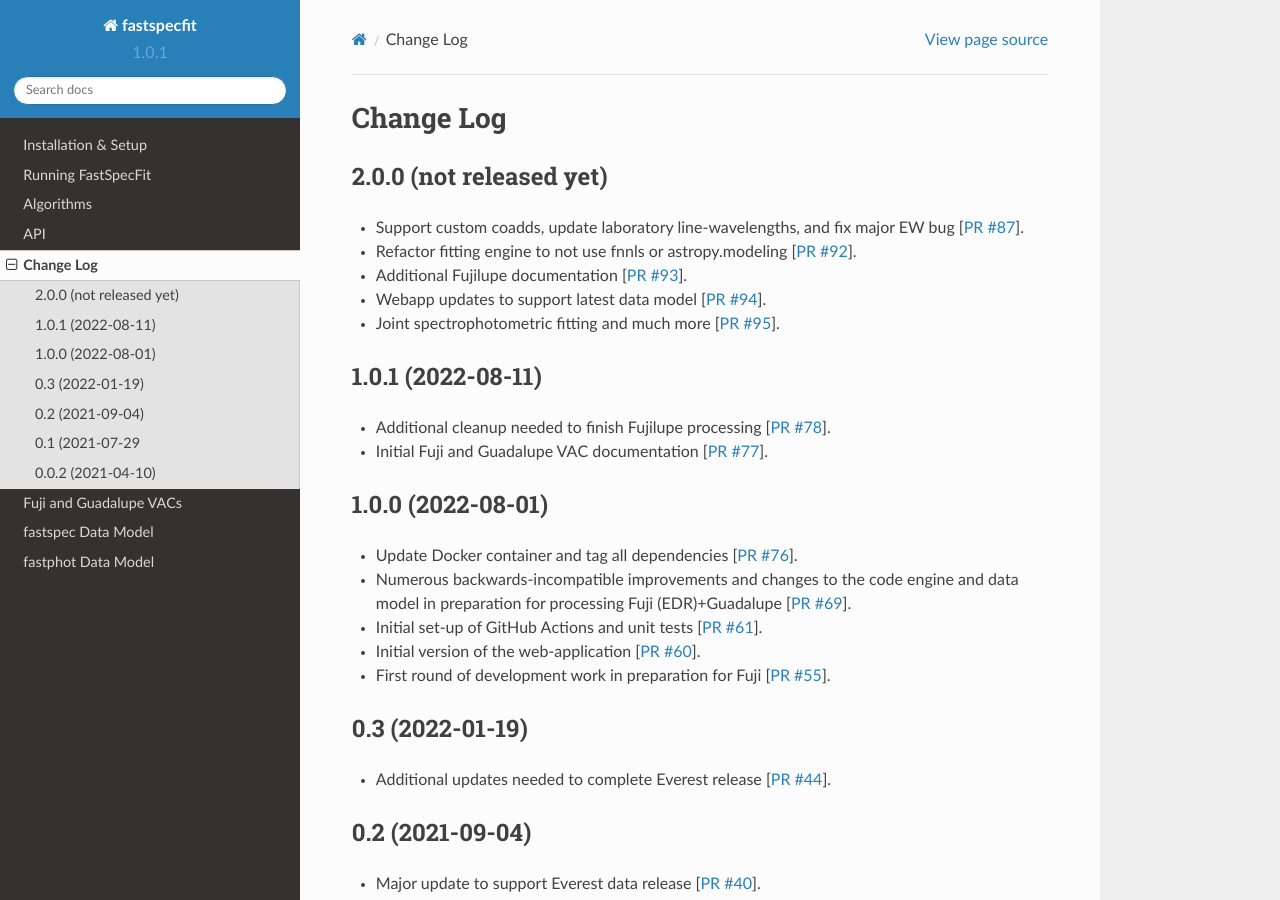
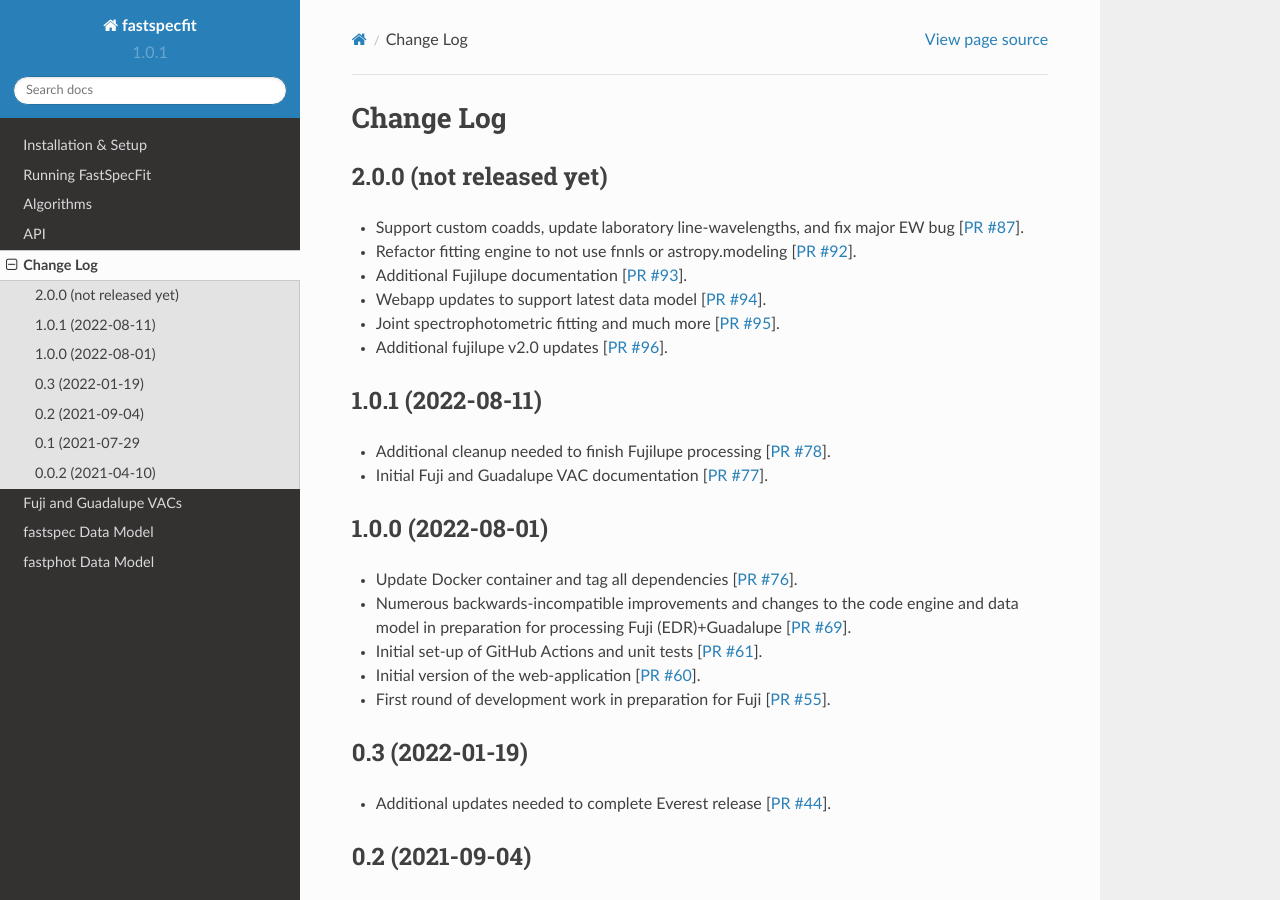
Before and after one commit to desihub/fastspecfit, a Sphinx documentation site: the page built from doc/changes.rst, in a window 1280 px wide and 900 px high. Built offline with Sphinx 7.4.7 and the Read the Docs theme 2.0.0, drawn with Linux system fonts in a browser that asks for light colours.

Commit message:
update change log

```diff
--- a/doc/changes.rst
+++ b/doc/changes.rst
@@ -11,12 +11,14 @@ Change Log
 * Additional Fujilupe documentation [`PR #93`_].
 * Webapp updates to support latest data model [`PR #94`_].
 * Joint spectrophotometric fitting and much more [`PR #95`_].
+* Additional fujilupe v2.0 updates [`PR #96`_].
 
 .. _`PR #87`: https://github.com/desihub/fastspecfit/pull/87
 .. _`PR #92`: https://github.com/desihub/fastspecfit/pull/92
 .. _`PR #93`: https://github.com/desihub/fastspecfit/pull/93
 .. _`PR #94`: https://github.com/desihub/fastspecfit/pull/94
 .. _`PR #95`: https://github.com/desihub/fastspecfit/pull/95
+.. _`PR #96`: https://github.com/desihub/fastspecfit/pull/96
 
 1.0.1 (2022-08-11)
 ------------------
```
